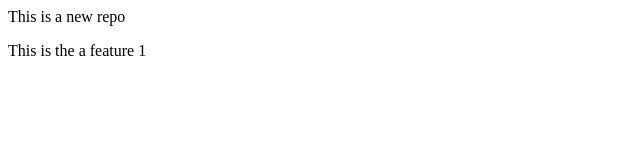
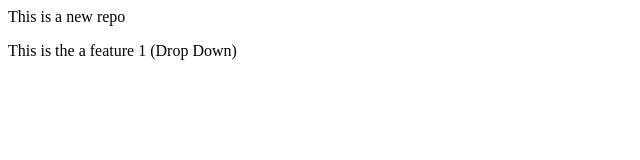
Before and after one commit to JyothiNandhan/Nandhan, a plain HTML site: page index.html in a window 1280 px wide. Shown: the full height of the page, 0-640 px from the left. Drawn offline with Linux system fonts and the light colour scheme.

```diff
--- a/index.html
+++ b/index.html
@@ -1,2 +1,2 @@
 <p>This is a new repo</p>
-<p>This is the a feature 1</p>
+<p>This is the a feature 1 (Drop Down)</p>
```
